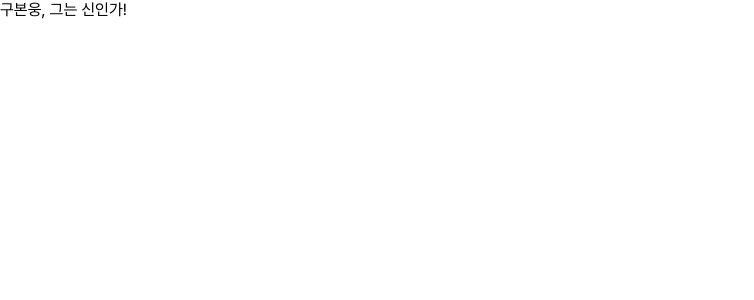
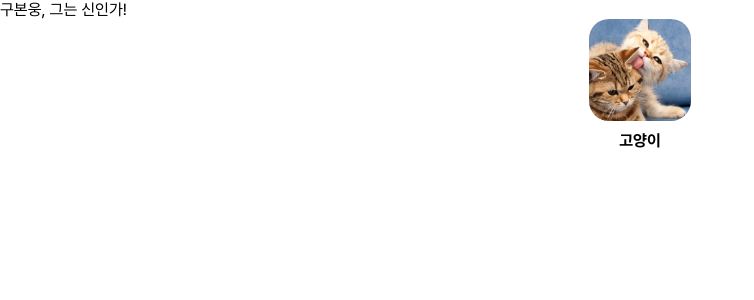
Before and after one commit to moonstal1506/show-eat, a Next.js app in the folder frontend/showeat/: page / in a window 1280 px wide. Shown: the top 300 px of the page, without its empty margins (0-754 px from the left). Built offline with nearby package versions, Linux system fonts and the light colour scheme.

Commit message:
Feat: Add MenuButton
Co-authored-by: Crassula1994 <https://github.com/Crassula1994>

```diff
--- a/frontend/showeat/src/components/common/button/MenuButton.tsx
+++ b/frontend/showeat/src/components/common/button/MenuButton.tsx
@@ -1,5 +1,55 @@
-function MenuButton() {
-    return <div />;
+import styled from "@emotion/styled";
+import Image from "next/image";
+import { ButtonProps } from "@/types/commonProps";
+
+const MenuButtonContainer = styled("div")`
+    display: flex;
+    flex-direction: column;
+    justify-content: "center";
+    align-items: center;
+    text-align: center;
+`;
+
+const ImageWrapper = styled("div")<ButtonProps>`
+    width: ${(props) => props.width};
+    height: ${(props) => props.height};
+    min-width: 80px;
+    min-height: 80px;
+    position: relative;
+`;
+
+const TextWrapper = styled("span")`
+    padding-top: 10px;
+    font-size: 16px;
+    font-weight: 700;
+`;
+
+function MenuButton({
+    width,
+    height,
+    onClick,
+    // imageURL,
+    menuName,
+}: ButtonProps & {
+    // imageURL: string;
+    menuName: string;
+}) {
+    return (
+        <MenuButtonContainer onClick={onClick}>
+            <ImageWrapper width={width} height={height}>
+                <Image
+                    src="/assets/images/핥짝.jpg"
+                    // src={imageURL}
+                    alt="Menu Button Image"
+                    fill
+                    style={{
+                        borderRadius: "20px",
+                    }}
+                />
+            </ImageWrapper>
+            <TextWrapper>{menuName}</TextWrapper>
+        </MenuButtonContainer>
+    );
 }
 
 export default MenuButton;
--- a/frontend/showeat/src/pages/index.tsx
+++ b/frontend/showeat/src/pages/index.tsx
@@ -1,17 +1,32 @@
 /* Import */
 import Head from "next/head";
+import { MenuButton } from "@/components/common/button";
 
 // ----------------------------------------------------------------------------------------------------
 
 /* Home Component */
 function Home() {
+    const handleMenuButton = () => {
+        console.log("hi");
+    };
+
     return (
         <>
             <Head>
                 <title>쑈잇: ShowEat</title>
                 <meta name="viewport" content="width=device-width, initial-scale=1" />
             </Head>
-            <main>구본웅, 그는 신인가!</main>
+            <main>
+                구본웅, 그는 신인가!
+                <MenuButton
+                    width="8vw"
+                    height="8vw"
+                    onClick={handleMenuButton}
+                    // imageURL={}
+                    // menuName={}
+                    menuName="고양이"
+                />
+            </main>
         </>
     );
 }
--- a/frontend/showeat/src/types/commonProps.tsx
+++ b/frontend/showeat/src/types/commonProps.tsx
@@ -7,5 +7,5 @@ import React from "react";
 export interface ButtonProps {
     width: string;
     height?: string;
-    onClick: (event: React.MouseEvent<HTMLElement>) => void;
+    onClick?: (event: React.MouseEvent<HTMLElement>) => void;
 }
```
Also changed, not shown: frontend/showeat/public/assets/images/핥짝.jpg (added).
